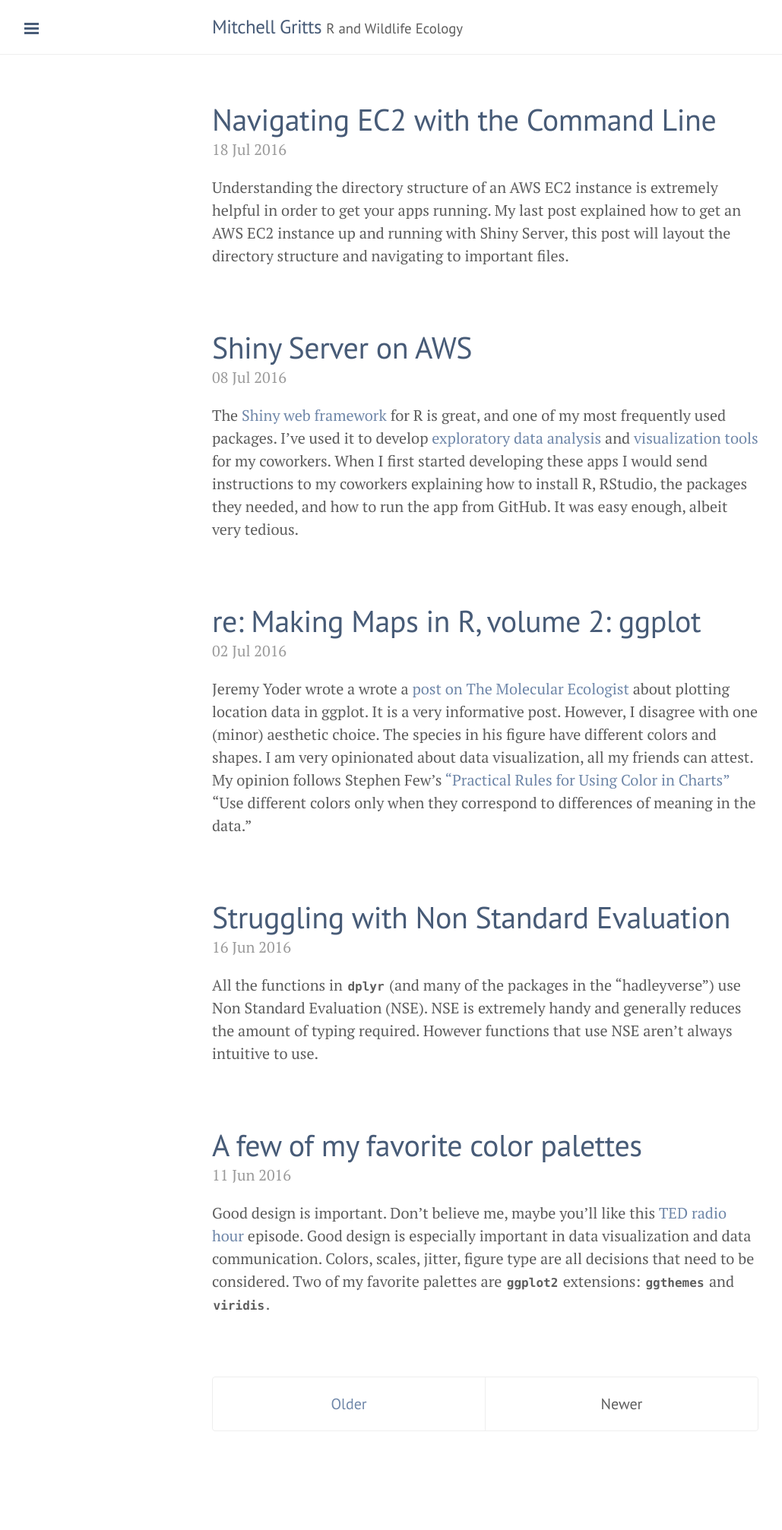
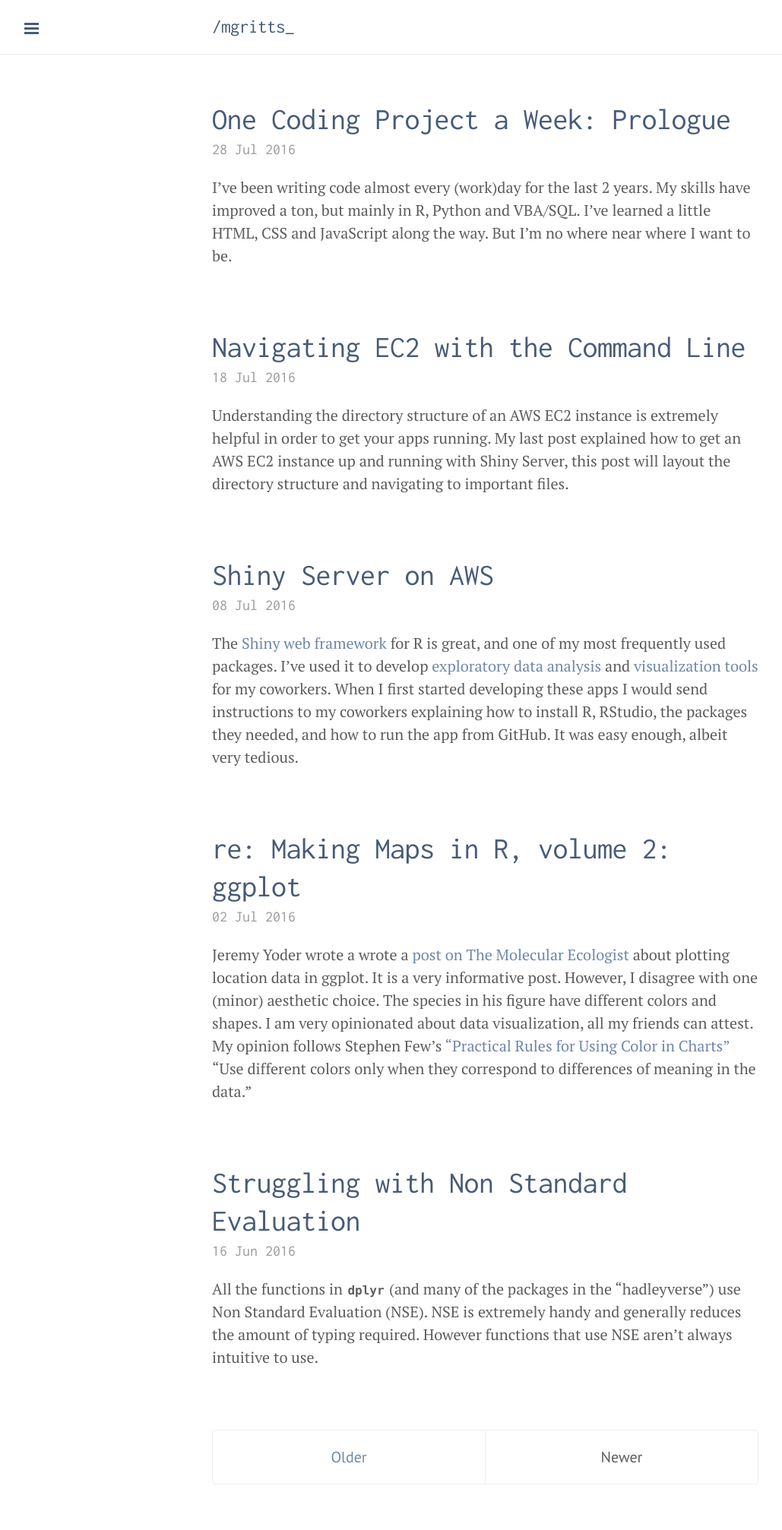
Before and after one commit to andrianaimisa/mgritts.github.io, a Jekyll site: the page built from index.html, in a window 1280 px wide. Shown: the whole page at 76% size, without its empty margins (1-1030 px from the left). Built offline with Jekyll 4.4.1, drawn with Linux system fonts in a browser that asks for light colours; the list of posts is cut into pages by our own code; before the commit the page ends 1944 px from its top, so only the background shows below that; some of the changed lines change nothing that is shown.

Commit message:
new post, font css, title change

```diff
--- a/_config.yml
+++ b/_config.yml
@@ -5,9 +5,9 @@ markdown:         kramdown
 permalink:        pretty
 
 # Setup
-title:            Mitchell Gritts
-tagline:          'R and Wildlife Ecology'
-description:      'A chronicle of my trials and tribulations in R and wildlife ecology.'
+title:            /mgritts_
+tagline:          'wildlife ecology with a hint of CS'
+description:      'Wildlife ecology with a hint of computer science'
 
 author:
   name:           'Mitchell Gritts'
--- a/_includes/head.html
+++ b/_includes/head.html
@@ -7,9 +7,9 @@
 
   <title>
     {% if page.title %}
-      {{ page.title }} | {{ site.title }}
+      {{ page.title }} {{ site.title }}
     {% else %}
-      {{ site.title }} | {{ site.tagline }}
+      {{ site.title }} {{ site.tagline }}
     {% endif %}
   </title>
 
@@ -18,6 +18,7 @@
   <link rel="stylesheet" href="/public/css/syntax.css">
   <link rel="stylesheet" href="/public/css/lanyon.css">
   <link rel="stylesheet" href="http://fonts.googleapis.com/css?family=PT+Serif:400,400italic,700|PT+Sans:400">
+  <link href="https://fonts.googleapis.com/css?family=Inconsolata" rel="stylesheet">
 
   <!-- Icons -->
   <link rel="apple-touch-icon-precomposed" sizes="144x144" href="/public/apple-touch-icon-144-precomposed.png">
--- a/_layouts/default.html
+++ b/_layouts/default.html
@@ -15,8 +15,8 @@
           <label for="sidebar-checkbox" class="sidebar-toggle"></label>
 
           <h3 class="masthead-title">
-            <a href="/" title="Home">{{ site.title }}</a>
-            <small>{{ site.tagline }}</small>
+            <a href="/" title="Home" id="site-title">{{ site.title }}</a>
+            <!-- <small>{{ site.tagline }}</small> -->
           </h3>
         </div>
       </div>
--- /dev/null
+++ b/_posts/2016-07-28-weekly-code-project-prologue.md
@@ -0,0 +1,76 @@
+---
+layout: post
+title: "One Coding Project a Week: Prologue"
+comments: true
+tags:
+  - weekly code project
+---
+
+I've been writing code almost every (work)day for the last 2 years. My skills have improved a ton, but mainly in R, Python and VBA/SQL. I've learned a little HTML, CSS and JavaScript along the way. But I'm no where near where I want to be.<!--more-->
+
+**TL;DR** - I'm doing one (mostly MEAN, sometimes R) coding project a week.
+
+## Background
+
+### In the Beginning...
+
+My introduction to coding was during my junior year of college. I was enrolled in a field ecology class and portions of the lab required some simple experiments and statistics. There was a finally project, we could choose our own mini-experiment, analyze the data and write a paper. During my project I stumbled across R, [a statistical computing language][1], and was determined to use this language for my final project. The decision was due to my frustration with learning new statistical packages (both open and closed source) for every class I had.
+
+I was also working as an undergraduate research assistant in a genetics (molecular ecology) lab. I used R and several other phylogenetic software programs for that work. Again, it was frustrating having to convert file formats to move from one program to another. So I did as much work as I could in R.
+
+### The Dream Job?
+
+In 2013 I began working for the Nevada Department of Wildlife. My initial duties were data entry and QA/QC, then grew to include database development and management. This all happened within Microsoft Access (I can feel your eyes rolling). We had (still have) very few options! I work in a small group with three colleagues and all our backgrounds are in wildlife ecology or GIS (Geographic Information Systems). Access was a common relational database management system we could all use and work in fairly efficiently without too much time commitment or too steep of a learning curve.
+
+After another year I began doing working in R more frequently. Mostly for one off data analyses or very simply proof of concept Shiny applications. I managed to build a few cool apps that turned out to be very useful. However these apps are limited by using Access as our RDBMS.
+
+## Currently
+
+I've since refined and restructured my useful Shiny apps, migrated some of our data to a Microsoft SQL Server, and deployed the apps on AWS. I set myself a very aggressive timeline to complete and deploy the apps, 8 weeks. In doing so, I discovered how well I worked with deadlines, even self imposed deadlines. In order to deploy these apps I had to learn several AWS services, Linux command line, SQL Server, and Docker (didn't end up using Docker, yet).
+
+<div class="photo-caption">
+  <img src="/assets/devtimeline.png" alt="AWS deploy timeline." />
+  <p class = "caption-text">
+    <em>Development and deployment timeline I set for myself to develop and deploy 2 shiny apps on AWS.</em>
+  </p>
+</div>
+
+Needless to say, I was surprised that I was able to meet those deadlines (ok, I ended up being one day behind schedule). Those 8 weeks were a whirlwind. I learned a lot, but only scratched the surface. [This blog][2] post really hit home on many levels, most importantly to this endeavor, "Writing software = learning something you don't know when you start." I tend to forget this. I often tell my coworkers, "Yeah, I can do that." when I really mean, "Yeah, that can definitely be done. I can probably figure it out, but I have no idea how to do it right now."
+
+With that in mind, have a major dilemma on my hands. I'll try to lay it out simply. I work for NDOW, a major aspect of my job is to go out with field biologists for captures. Capture season starts at the end of October. I've managed to move a decent portion of the 'data out' end of our Access database to an Shiny application. The 'data in' portion still exists in Access. So I have two options:
+
+1. Figure out how to get Access to talk to the SQL Server database for data entry and QA/QC. This would require some major rewriting to talk to SQL Server.
+
+2. Move the entire system to the cloud. This would require learning server-side programming, better front-end skills and still require the talking to SQL Server part.
+
+I've been given the freedom to make this decision. I really want to go route 2, but feel guilty about the initial time commitment to learn how to do this, and I'm not sure I'll hit the October deadline. Route 1 is easy and boring, but a waste of time. I'm committed to route 2.
+
+## Thus, 1 Coding Project a Week
+
+So here I am, desperately in need of learning a stack with too many options and a very short timeline. I've decided to go with some version of Express, Node, Angular, React, Mongo, Postgres. Express and Node for certain. However I have little to know background in any of these technologies. Thus, 1 coding project a week. I need to start somewhere, and quickly, so I'll be spending my free time learning and writing and sharing what I learn. I'll write about them on this site and will be creating a GitHub repo.
+
+### A Few Guidelines
+
+1. Some version of the MEAN stack (M and A may be interchanged here and there).
+2. Occasionally the project will be R or Jekyll related since I frequently work on these platforms
+3. Seldom a method or function to solve a problem I may be wrestling with in R.
+4. The week starts on Monday and ends on Sunday.
+5. If I'm not on schedule light public shaming is fair game!
+
+### Disclosure
+
+I am not learning from scratch, so your mileage may vary. I am not doing this (necessarily) to improve my marketability. I love my job, my goal is to make managing our data so much easier! Okay, maybe I think this might help me get into grad school (quantitative ecology).
+
+## Inspiration
+
+Javier Noris - [An Outline to Learning to Code in 1 Year][3]
+Jennifer Dewalt - [I'm learning to code by building 180 websites in 180 days][4]
+Mackenzie Child - [How I finally Learned to Build Stuff With Rails][5]
+OSSU - [Open Source Society University][6]
+
+[1]: https://www.r-project.org/
+[2]: http://blog.hut8labs.com/coding-fast-and-slow.html
+[3]: https://medium.com/@javier_noris/an-outline-to-learning-to-code-in-1-year-572a1a78fa62#.rc4oxq6ae
+[4]: http://blog.jenniferdewalt.com/post/56319597560/im-learning-to-code-by-building-180-websites-in
+[5]: https://mackenziechild.me/how-i-finally-learned-to-build-stuff-with-rails
+[6]: https://ossu.firebaseapp.com/#/about
--- a/public/css/lanyon.css
+++ b/public/css/lanyon.css
@@ -45,12 +45,15 @@ html {
 }
 
 h1, h2, h3, h4, h5, h6 {
-  font-family: "PT Sans", Helvetica, Arial, sans-serif;
+  font-family: 'Inconsolata', monospace;
+  /*font-family: "PT Sans", Helvetica, Arial, sans-serif;*/
   font-weight: 400;
   color: #475b77;
   letter-spacing: -.025rem;
 }
-
+h1.post-title, span.post-date{
+  font-family: 'Inconsolata', monospace;
+}
 
 /*
  * Wrapper
@@ -105,6 +108,7 @@ h1, h2, h3, h4, h5, h6 {
   color: #475b77;
 }
 .masthead-title a {
+  font-family: 'Inconsolata', monospace;
   color: #475b77;
 }
 .masthead-title small {
--- a/public/css/poole.css
+++ b/public/css/poole.css
@@ -431,7 +431,7 @@ a.pagination-item:hover {
   }
 }
 
-/* my CSS stuff */
+/* MY CSS ADDITIONS */
 .tags {
   list-style: none;
   margin: 0;
@@ -489,3 +489,5 @@ a.pagination-item:hover {
 .tag:hover::after {
    border-left-color: #475b77;
 }
+
+/* site-title */
```
Also changed, not shown: assets/devtimeline.png (added).
